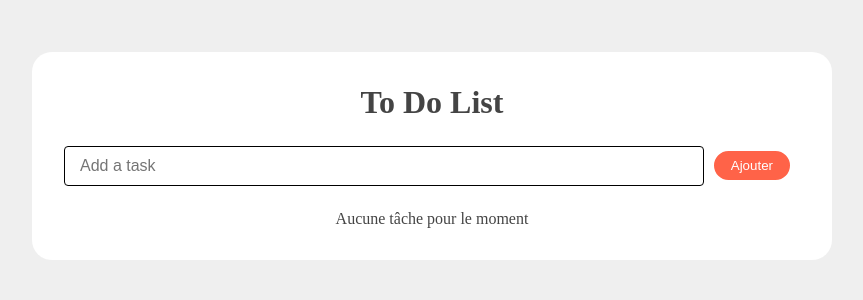
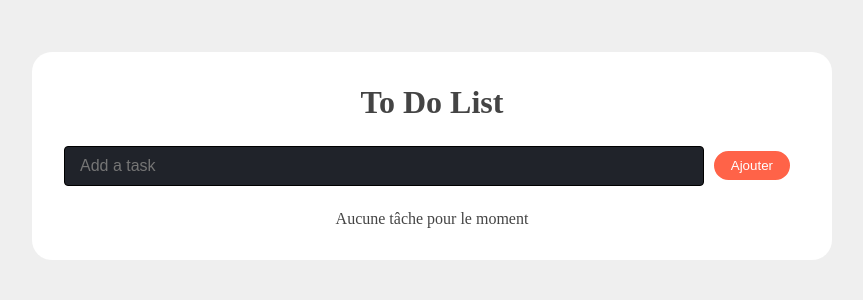
Before and after one commit to GMKRAKEN23/Front-End-Project-To-Do-List, a React app: page / in a window 1280 px wide. Shown: the top 300 px of the page, without its empty margins (208-1071 px from the left). Built offline with nearby package versions, Linux system fonts and the light colour scheme; the HTML template or start-up script is replaced by a standard one.

Commit message:
add file and init editTodo

```diff
--- a/src/assets/styles/base.scss
+++ b/src/assets/styles/base.scss
@@ -28,6 +28,7 @@ ul{
 
 input{
     font-size: var(--font-family);
+    background: var(--light-black);
 }
 
 ::placeholder{
--- a/src/components/AddTodo.jsx
+++ b/src/components/AddTodo.jsx
@@ -30,7 +30,7 @@ function AddTodo({ addTodo }) {
                 value={value}
                 onChange={handleChange}
                 onKeyDown={handleKeyDown}
-                className="mr-15 container"
+                className="mr-15 container "
             />
             <button onClick={handleClick} className="btn btn-primary m-10">Ajouter</button>
         </div>
--- /dev/null
+++ b/src/components/EditTodo.jsx
@@ -0,0 +1,5 @@
+function EditTodo(){
+    return <h2>Edit Todo</h2>
+}
+
+export default EditTodo;
```
